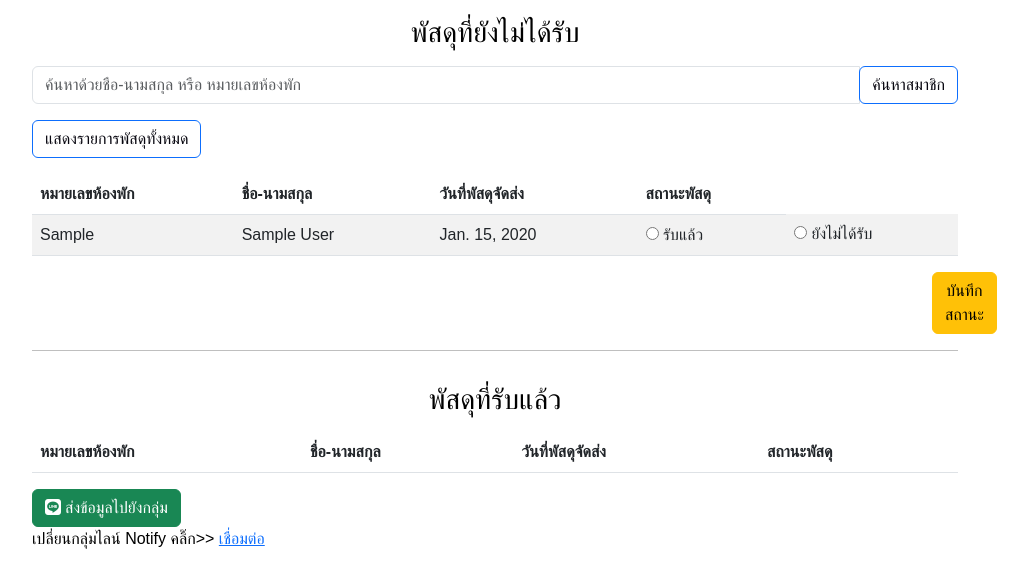
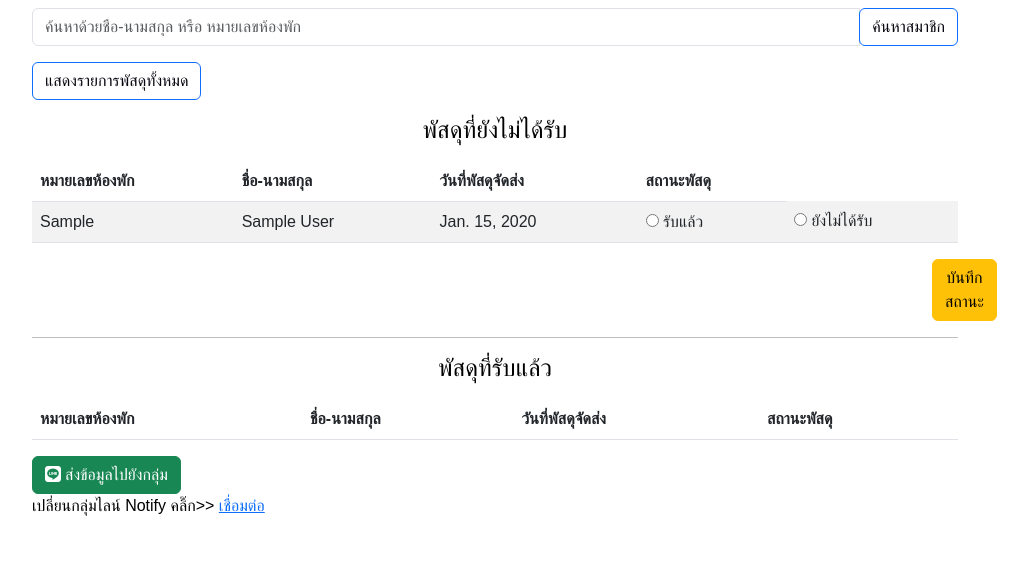
Before and after one commit to danainan/django_project, a Django app: page /summary/ in a window 1280 px wide. Shown: the part 59-647 px from the top of the page, without its empty margins (145-1173 px from the left). Run offline with Django 4.2, Linux system fonts and the light colour scheme; a user stored in the database is signed in; tables that the repository leaves empty hold one stand-in row (values such as "Sample post"); lists and menus that the app fills with data are empty; some libraries are stand-ins or nearby versions.

Commit message:
dev jame commit

```diff
--- a/project/templates/std/summary.html
+++ b/project/templates/std/summary.html
@@ -40,8 +40,7 @@
 
 <body>
     {% include 'std/navbar.html' %}
-    <h3 class="text-center my-3">พัสดุที่ยังไม่ได้รับ</h3>
-    <div class="container">
+    <div class="container pt-2">
         <div class="row justify-content-center">
             <div class="col-md-10">
                 {% if messages %}
@@ -74,7 +73,7 @@
 
 
 
-
+                <h4 class="text-center my-3">พัสดุที่ยังไม่ได้รับ</h4>
                 <form method="POST">
                     <div style="max-height: 200px; overflow-y: auto; scrollbar-width: thin; scrollbar-color: gray gray;">
                         {% csrf_token %}
@@ -110,8 +109,9 @@
                     <button type="submit" class="btn btn-warning" style="margin-left: 900px;">บันทึกสถานะ</button>
 
                     <hr>
+                    <h4 class="text-center my-3">พัสดุที่รับแล้ว</h4>
                     <div style="max-height: 200px; overflow-y: auto; scrollbar-width: thin; scrollbar-color: gray gray;">
-                        <h3 class="text-center my-3">พัสดุที่รับแล้ว</h3>
+
                         <table class="table table-striped">
                             <thead>
                                 <tr>
```
